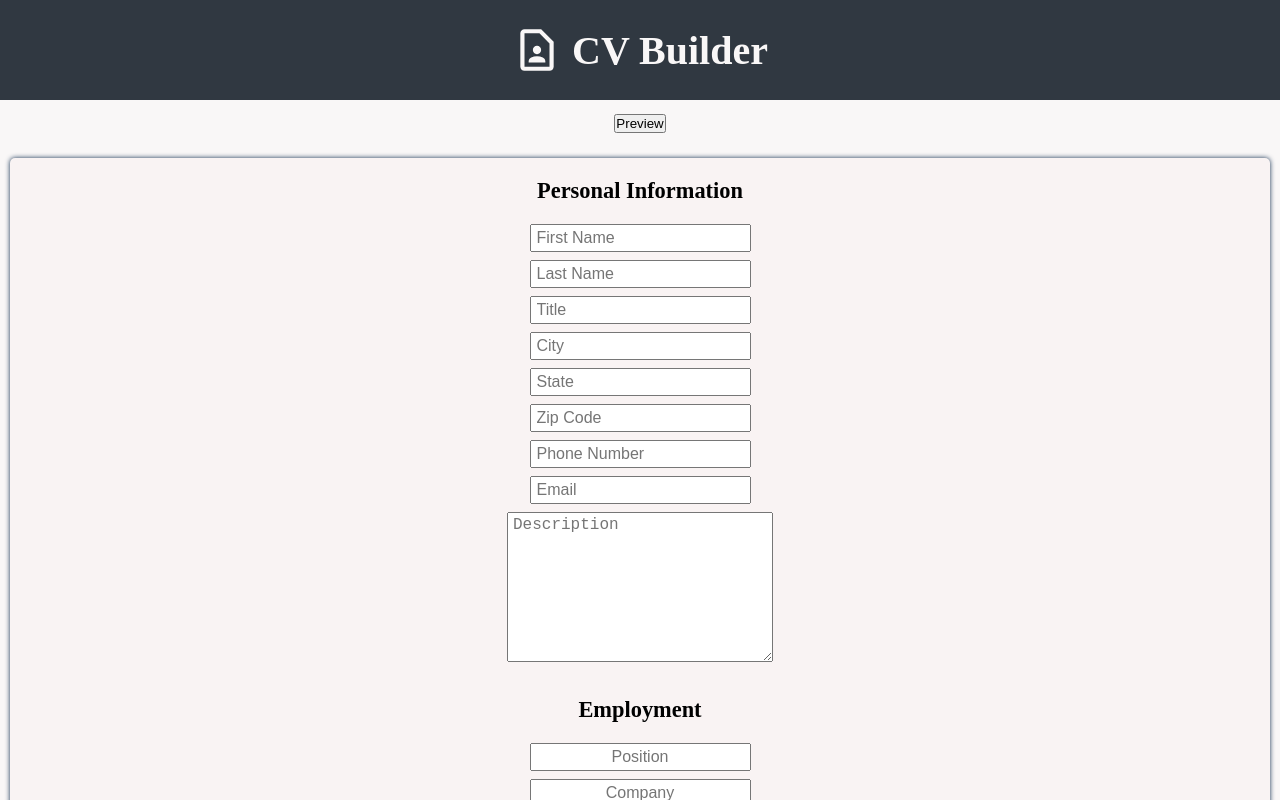
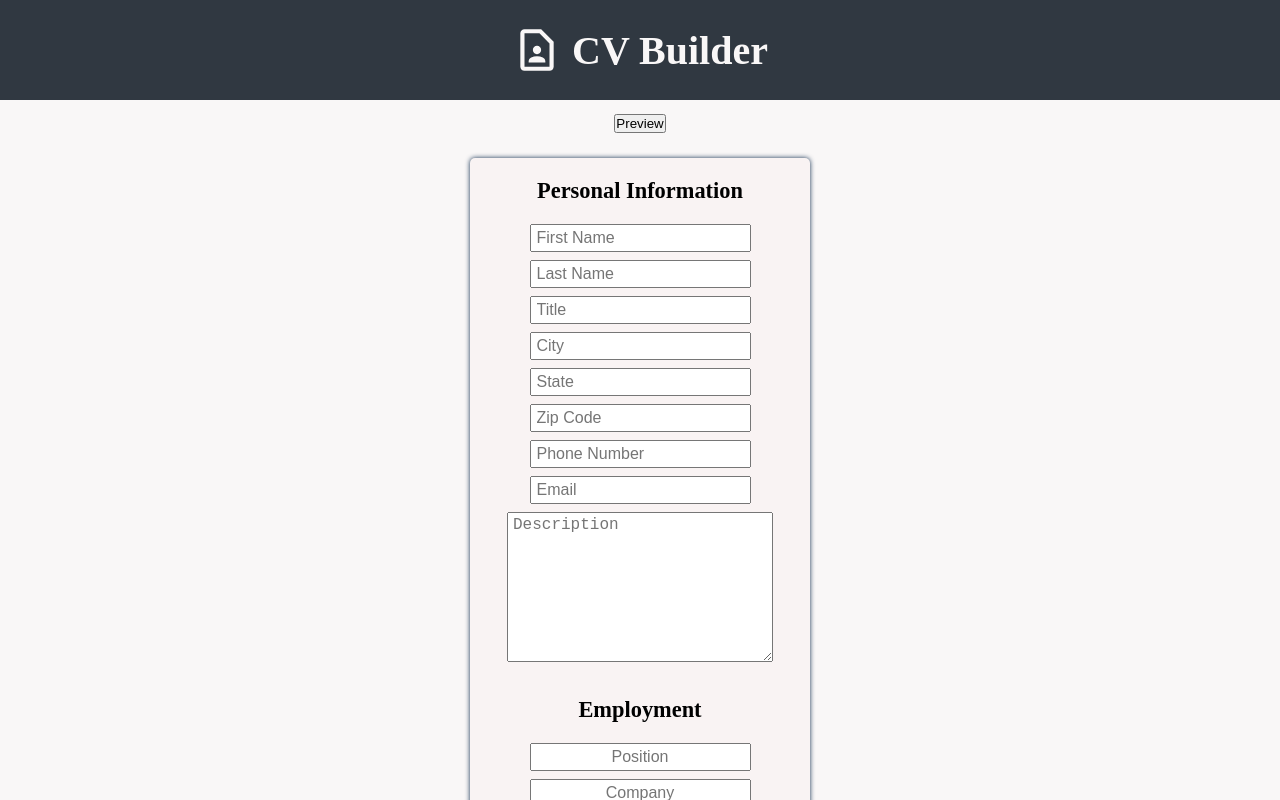
Before and after one commit to robisonwebdev/CV-Application, a React (Create React App) app: page / in a window 1280 px wide. Shown: the top 800 px of the page. Built offline with nearby package versions, Linux system fonts and the light colour scheme.

Commit message:
Added max-width of 340px to form

```diff
--- a/src/styles/Main/Form/Form.css
+++ b/src/styles/Main/Form/Form.css
@@ -11,4 +11,5 @@ form {
     padding: 20px 0;
     height: auto;
     width: 100%;
+    max-width: 340px;
 }
```
